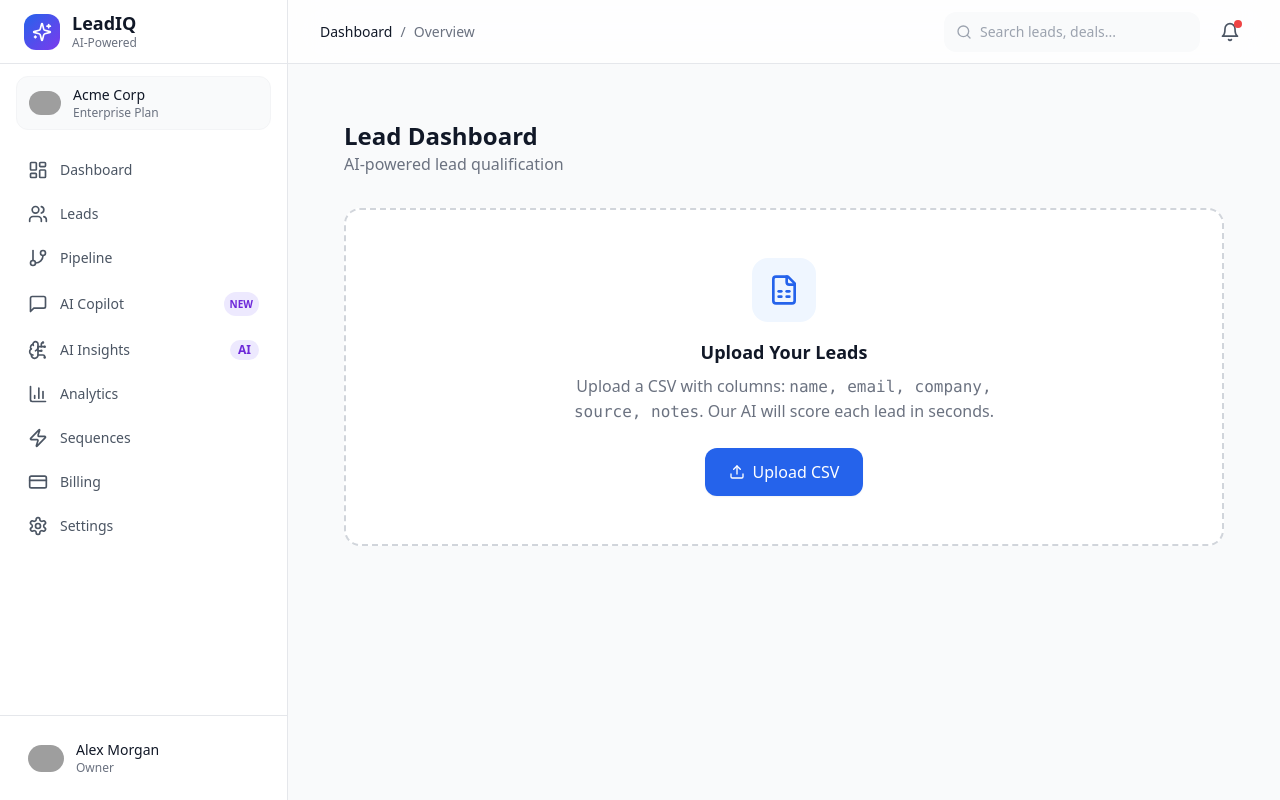
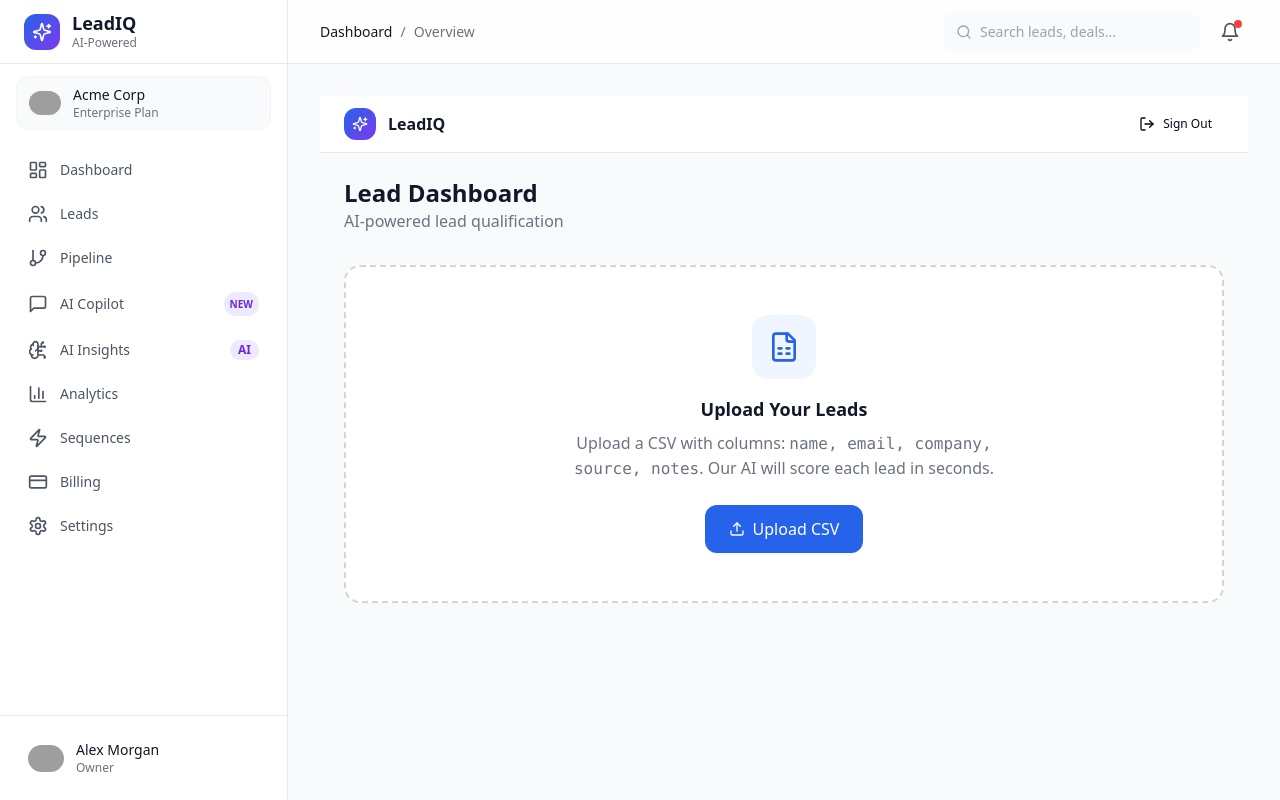
Before and after one commit to yosephseleshi08/ai-lead-qualifier, a Next.js app: page / in a window 1280 px wide. Built offline with nearby package versions, Linux system fonts and the light colour scheme; grey boxes are pictures that could not be loaded.

Commit message:
Update page.tsx

```diff
--- a/src/app/(dashboard)/page.tsx
+++ b/src/app/(dashboard)/page.tsx
@@ -1,6 +1,7 @@
 "use client";
 
 import { useState } from "react";
+import { signOut } from "next-auth/react";
 import { motion } from "framer-motion";
 import { Button } from "@/components/ui/button";
 import { Input } from "@/components/ui/input";
@@ -15,6 +16,8 @@ import {
   Loader2,
   Download,
   FileSpreadsheet,
+  LogOut,
+  Sparkles,
 } from "lucide-react";
 
 export default function DashboardPage() {
@@ -34,6 +37,8 @@ export default function DashboardPage() {
     try {
       const text = await file.text();
       const lines = text.split("\n").filter((l) => l.trim());
+      if (lines.length < 2) throw new Error("CSV must have a header row and at least one data row");
+
       const headers = lines[0].split(",").map((h) => h.trim().toLowerCase());
 
       const parsed = lines.slice(1).map((line) => {
@@ -51,6 +56,8 @@ export default function DashboardPage() {
         };
       }).filter((l) => l.name !== "Unknown" || l.email);
 
+      if (parsed.length === 0) throw new Error("No valid leads found in CSV");
+
       setIsUploading(false);
       setIsScoring(true);
 
@@ -63,13 +70,13 @@ export default function DashboardPage() {
       const data = await res.json();
 
       if (!res.ok) {
-        throw new Error(data.details || data.error || "Unknown API error");
+        throw new Error(data.details || data.error || `Server error: ${res.status}`);
       }
 
       setLeads(data.leads || []);
     } catch (err: any) {
       console.error(err);
-      setError(err.message || "Something went wrong");
+      setError(err.message || "Something went wrong. Check your NVIDIA API key.");
     } finally {
       setIsUploading(false);
       setIsScoring(false);
@@ -105,8 +112,21 @@ export default function DashboardPage() {
   };
 
   return (
-    <div className="min-h-screen bg-gray-50 dark:bg-gray-950 p-6">
-      <div className="max-w-7xl mx-auto">
+    <div className="min-h-screen bg-gray-50 dark:bg-gray-950">
+      {/* Top Nav */}
+      <nav className="bg-white dark:bg-gray-900 border-b border-gray-200 dark:border-gray-800 px-6 py-3 flex items-center justify-between">
+        <div className="flex items-center gap-3">
+          <div className="w-8 h-8 rounded-lg bg-gradient-to-br from-blue-600 to-violet-600 flex items-center justify-center">
+            <Sparkles className="w-4 h-4 text-white" />
+          </div>
+          <span className="font-bold text-gray-900 dark:text-white">LeadIQ</span>
+        </div>
+        <Button variant="ghost" size="sm" onClick={() => signOut({ callbackUrl: "/login" })}>
+          <LogOut className="w-4 h-4 mr-2" /> Sign Out
+        </Button>
+      </nav>
+
+      <div className="p-6 max-w-7xl mx-auto">
         {/* Header */}
         <div className="flex items-center justify-between mb-8">
           <div>
@@ -191,9 +211,10 @@ export default function DashboardPage() {
             <div className="inline-flex items-center gap-3 px-6 py-3 rounded-full bg-violet-50 dark:bg-violet-900/20 border border-violet-100 dark:border-violet-800">
               <Brain className="w-5 h-5 text-violet-600 animate-pulse" />
               <span className="text-sm font-medium text-violet-700 dark:text-violet-300">
-                AI is analyzing your leads...
+                DeepSeek AI is analyzing your leads...
               </span>
             </div>
+            <p className="text-xs text-gray-400 mt-3">This takes ~10 seconds per lead on the free tier</p>
           </div>
         )}
 
```
